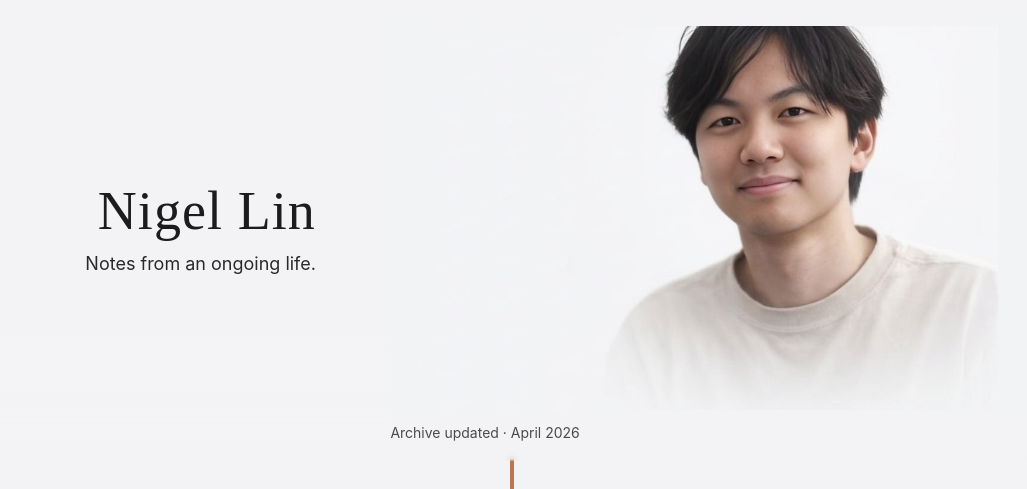
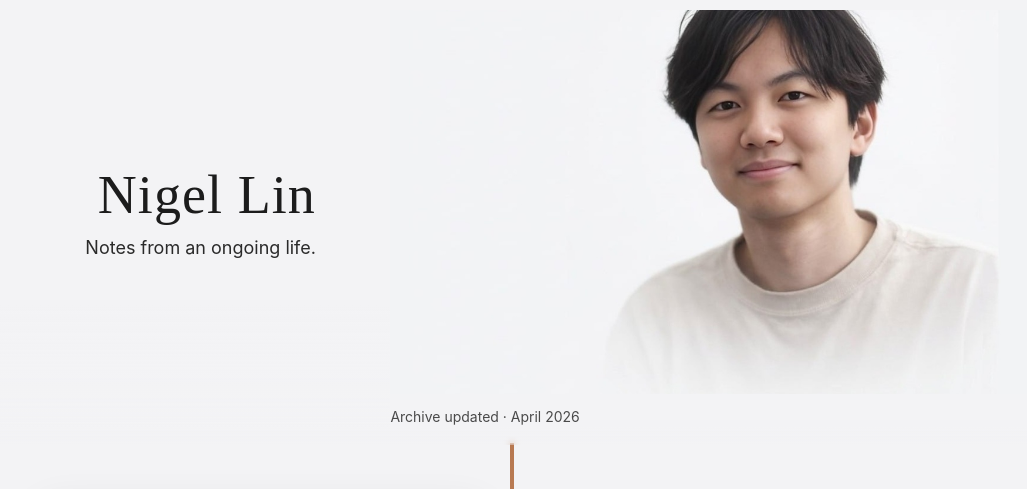
Before and after one commit to Phoenix-Mini/nigellin-site, a Next.js app: page / in a window 1280 px wide. Shown: the top 489 px of the page, without its empty margins (128-1155 px from the left). Built offline with nearby package versions, Linux system fonts and the light colour scheme.

Commit message:
style: minimize top hero padding to reclaim vertical space

```diff
--- a/src/app/globals.css
+++ b/src/app/globals.css
@@ -61,7 +61,7 @@ body {
 
   width: min(1240px, calc(100% - 40px));
   margin: 0 auto;
-  padding: clamp(14px, 2.2vw, 26px) 0 clamp(8px, 1.6vw, 16px);
+  padding: clamp(4px, 0.8vw, 10px) 0 clamp(8px, 1.6vw, 16px);
 }
 
 .hero::after {
@@ -127,7 +127,7 @@ body {
   .hero {
     grid-template-columns: 1fr;
     width: calc(100% - 32px);
-    padding: 22px 0 14px;
+    padding: 8px 0 14px;
     row-gap: 14px;
   }
 
```
